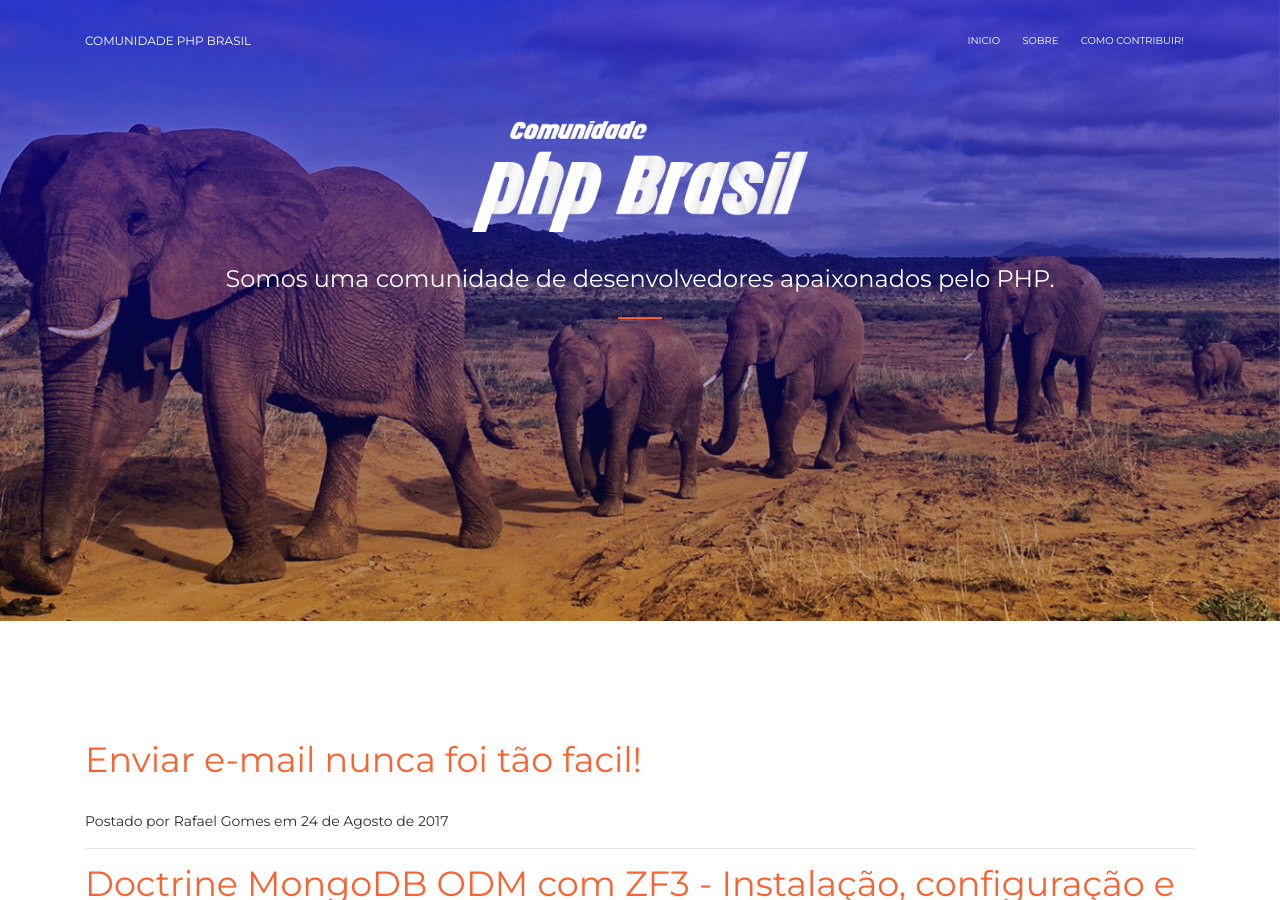
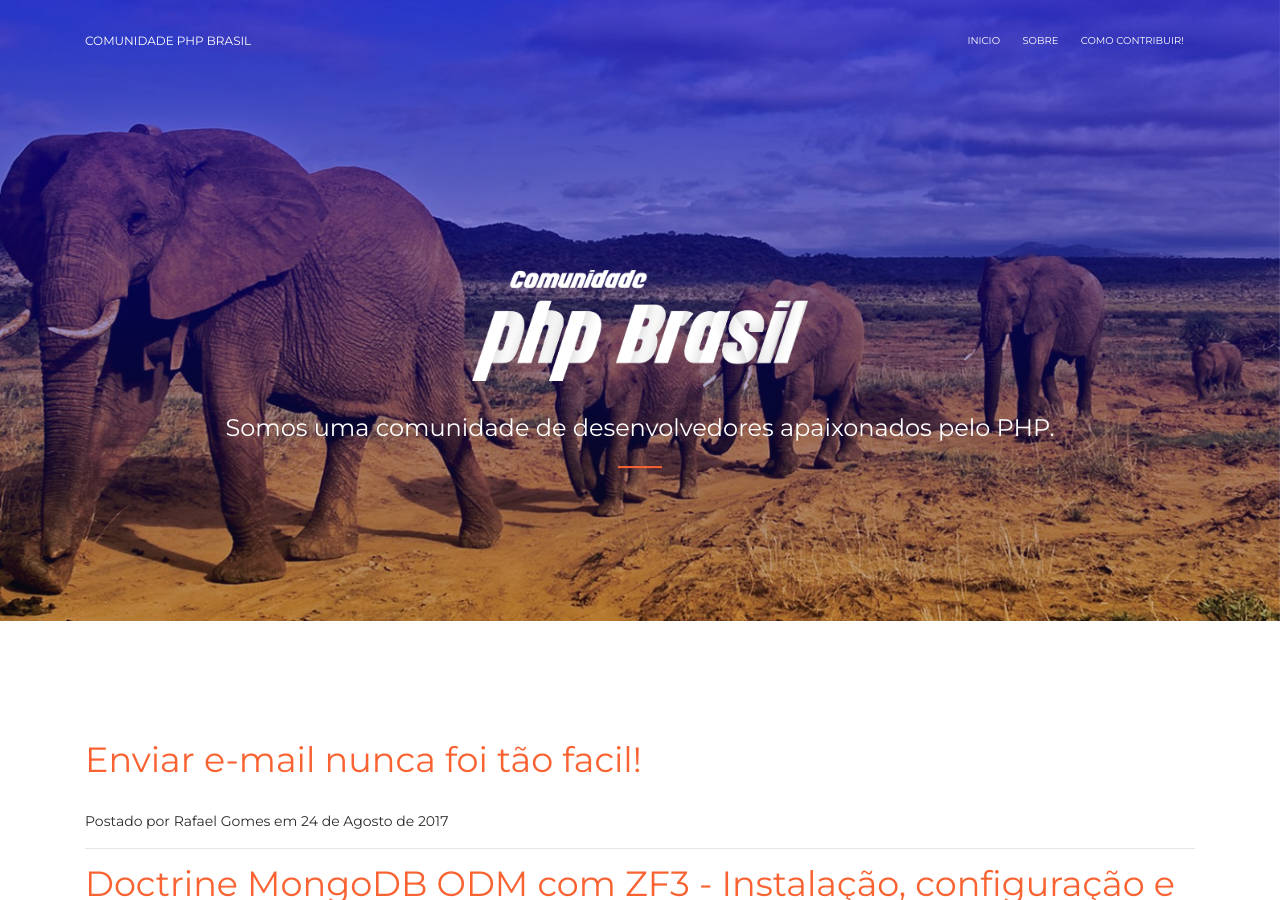
Before and after one commit to brasil-php/blog, a Jekyll site: the page built from index.html, in a window 1280 px wide and 900 px high. Built offline with Jekyll 4.4.1, drawn with Linux system fonts in a browser that asks for light colours; nearby versions of some CDN libraries; the list of posts is cut into pages by our own code; some of the changed text lies outside the part shown.

Commit message:
Update Geral

```diff
--- a/_config.yml
+++ b/_config.yml
@@ -4,13 +4,14 @@
   Se você conhece o Grupo de Telegram sabe que lá é correria!
   Com base nisso decidimos criar um blog com materiais que são comentados e discutidos por lá ;)
 baseurl: "/blog"
+telegram: "https://telegram.me/phpbrasil"
 url: "https://brasil-php.github.io"
 logo: "/blog/assets/img/logo-php-brasill-2.png"
 header-img: blog/assets/img/elephant.jpg
 github_username:  brasil-php
 highlighter: rouge
 permalink: pretty
-paginate: 10
+paginate: 2
 comments: true
 disqus:
   shortname: https-brasil-php-github-io-blog
--- a/_includes/footer.html
+++ b/_includes/footer.html
@@ -16,7 +16,7 @@
                         {% endif %}
                         </li>
                         <li>
-                            <a href="https://telegram.me/phpbrasil" target="_blank">
+                            <a href="{{ site.telegram }}" target="_blank">
                                 <span class="fa-stack fa-lg">
                                     <i class="fa fa-circle fa-stack-2x"></i>
                                     <i class="fa fa-telegram fa-stack-1x fa-inverse"></i>
@@ -24,16 +24,10 @@
                                 <small>Grupo no Telegram</small>
                             </a>
                         </li>
-
-                        <li>
-                            <a href="https://github.com/creativetimofficial/now-ui-kit/blob/master/LICENSE.md">
-                                MIT License
-                            </a>
-                        </li>
                     </ul>
                 </nav>
                 <div class="copyright">
-                    ©  Comunidade PHP Brasil &copy; {{ site.copyright_name }} {{ site.time | date: '%Y' }}
+                    © {{ site.title }} &copy; {{ site.copyright_name }} {{ site.time | date: '%Y' }}
 
                 </div>
             </div>
--- a/_includes/navigation.html
+++ b/_includes/navigation.html
@@ -6,14 +6,14 @@
                 <span class="navbar-toggler-bar bar2"></span>
                 <span class="navbar-toggler-bar bar3"></span>
             </button>
-            <a class="navbar-brand" href="{{ site.url }}{{ site.baseurl }}/" rel="tooltip" title="" data-placement="bottom" data-original-title="{{ site.title }}">
+            <a class="navbar-brand" href="{{ site.baseurl }}/" rel="tooltip" title="" data-placement="bottom" data-original-title="{{ site.title }}">
                 {{ site.title }}
             </a>
         </div>
         <div class="collapse navbar-collapse justify-content-end" id="navigation" data-nav-image="../assets/img/blurred-image-1.jpg">
             <ul class="navbar-nav">
                 <li class="nav-item">
-                    <a class="nav-link" href="{{ site.url }}{{ site.baseurl }}/">
+                    <a class="nav-link" href="{{ site.baseurl }}/">
                         <p>INICIO</p>
                     </a>
                 </li>
--- a/_layouts/post.html
+++ b/_layouts/post.html
@@ -14,7 +14,9 @@
                   <a href="#phpblog">
                       {% if page.author.name %}{{ page.author.name }}{% else %}{{ site.title }}{% endif %}
                   </a>. em {{ page.date | date: "%B %-d, %Y" }}
+                  <p class="categories"><span class="badge badge-success"> {{ page.categories }}</span> </p>
                 </h6>
+
             </div>
         </div>
 </div>
@@ -42,8 +44,8 @@
           {% endif %}
     </div>
       <hr>
-            <p><small>Quer melhorar este artigo? Vá até o <a href="https://github.com/brasil-php/blog">repositório deste blog</a>
-            </small></p>
+            <div class="content pager"><p><small>Quer melhorar este artigo? Vá até o <a href="https://github.com/brasil-php/blog">repositório deste blog</a>
+            </small></p></div>
       <hr>
       {% if page.author.description %}
       <div class="profile">
--- a/assets/css/brasil-php.css
+++ b/assets/css/brasil-php.css
@@ -28,3 +28,31 @@
     width: 100%;
     text-shadow: 0px 1px 1px black;
 }
+h1, .h1 {
+    font-size: 2.5em;
+    line-height: 1.15;
+    margin-bottom: 30px;
+}
+.index-page .page-header .container > .content-center {
+    top: 61%;
+}
+.page-header .container > .content-center {
+    position: absolute;
+    top: 61%;
+    left: 50%;
+    -ms-transform: translate(-50%, -50%);
+    -webkit-transform: translate(-50%, -50%);
+    transform: translate(-50%, -50%);
+    text-align: center;
+    color: #FFFFFF;
+    width: 100%;
+    max-width: 880px;
+}
+.content.pager {
+    padding-top: 33px;
+    text-align: -webkit-center;
+    text-align: center;
+}
+.profile .row .col-xs-3{
+        padding-left: 15px;
+}
--- a/index.html
+++ b/index.html
@@ -27,16 +27,17 @@
 
 
 {% if paginator.total_pages > 1 %}
-<ul class="pager">
+<div class="container pager">
     {% if paginator.previous_page %}
-    <li class="previous">
-        <a href="{{ paginator.previous_page_path | prepend: site.baseurl | replace: '//', '/' }}">&larr; Posts recentes</a>
-    </li>
-    {% endif %}
-    {% if paginator.next_page %}
-    <li class="next">
-        <a href="{{ paginator.next_page_path | prepend: site.baseurl | replace: '//', '/' }}">Pots antigos &rarr;</a>
-    </li>
-    {% endif %}
-</ul>
+    <div class="previous pull-left">
+          <a href="{{ paginator.previous_page_path | prepend: site.baseurl | replace: '//', '/' }}" data-toggle="tooltip" class="btn btn-primary btn-round">&larr; Anterior</a>
+    </div>
+  {% endif %}
+
+  {% if paginator.next_page %}
+    <div class="next pull-right">
+        <a href="{{ paginator.next_page_path | prepend: site.baseurl | replace: '//', '/' }}" data-toggle="tooltip" class="btn btn-primary btn-round">Próximo &rarr;</a>
+    </div>
+  {% endif %}
+</div>
 {% endif %}
```
